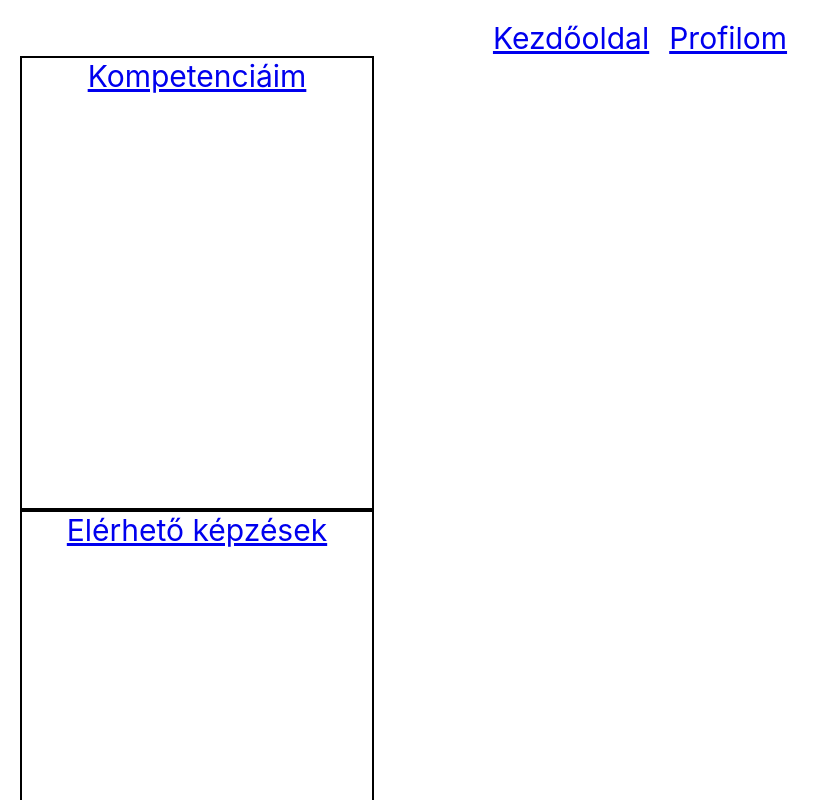
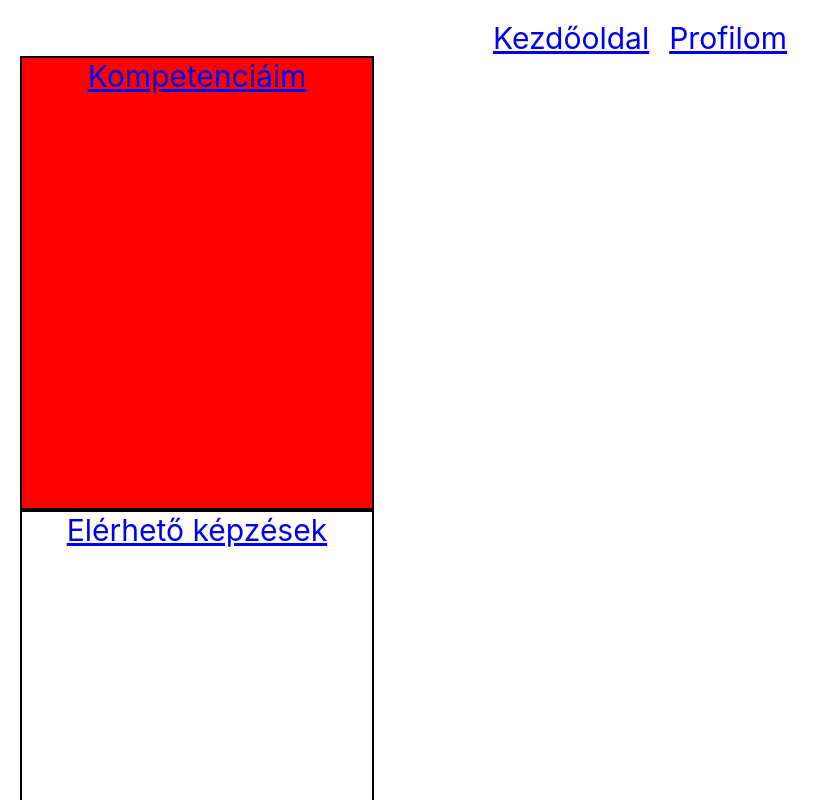
Before and after one commit to nemesmatyas/kepzesi-portal-projektmunka, a React (Create React App) app: page / in a window 1280 px wide. In both pictures the pointer is over the element "Kompetenciáim". Shown: the top 800 px of the page, without its empty margins (0-830 px from the left). Built offline with nearby package versions, Linux system fonts and the light colour scheme.

Commit message:
Kezdőoldal cardok kész + kompetencia listanézet alapok kész

```diff
--- a/src/components/KezdooldalCard.module.css
+++ b/src/components/KezdooldalCard.module.css
@@ -11,3 +11,7 @@
     height: 450px;
     border: 2px solid black;
 }
+
+.kezdooldal-card:hover {
+    background-color: red;
+}
--- a/src/components/KompetenciaSection.js
+++ b/src/components/KompetenciaSection.js
@@ -6,7 +6,7 @@ const KompetenciaSection = (props) => {
     techIsm: ["Ismeret azonosító", "Ismeret neve", "Ismeret típusa"],
     keszKepz: ["Képzés azonosító", "Képzés neve", "Dátum", "Kategória"],
     cert: ["Tanúsítvány azonosító", "Tanúsítvány neve", "Dátum", "Érvényesség"],
-    bukKepz: ["Képzés azonosító", "Képzés neve", "Dátum", "Magyarázat"],
+    bukKepz: ["Képzés azonosító", "Képzés neve", "Dátum", "Magyarázat"]
   };
 
   return (
```
